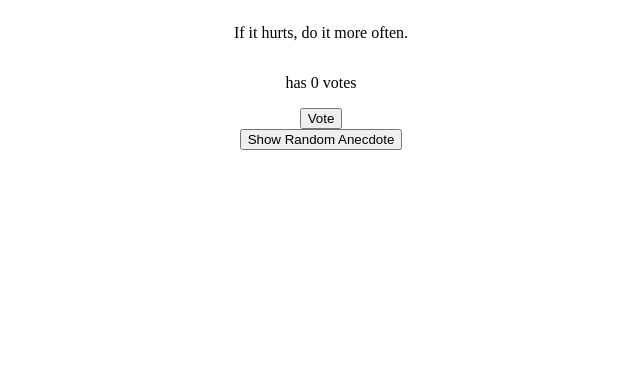
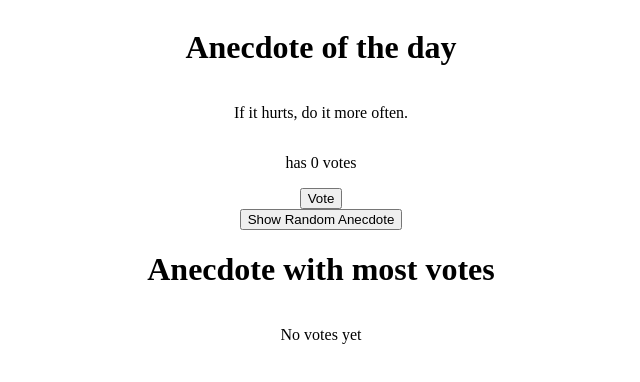
Before and after one commit to RID990908/curso_fullstack, a React (Vite) app in the folder part1/: page / in a window 1280 px wide. Shown: the top 382 px of the page, without its empty margins (319-959 px from the left). Built offline with nearby package versions, Linux system fonts and the light colour scheme.

Commit message:
anecdotes part 3

```diff
--- a/part1/src/App.jsx
+++ b/part1/src/App.jsx
@@ -23,12 +23,30 @@ const App = () => {
     copy[selected] += 1
     setVotes(copy)
   }
+
+  const getMostVotedAnecdote = () => {
+    const maxVotes = Math.max(...votes)
+    const mostVotedIndex = votes.indexOf(maxVotes)
+    return { anecdote: anecdotes[mostVotedIndex], votes: maxVotes }
+  }
+
+  const mostVoted = getMostVotedAnecdote()
   return (
     <div style={{ display: 'flex', flexDirection: 'column', alignItems: 'center' }}>
+      <h1>Anecdote of the day</h1>
       <p>{anecdotes[selected]}</p>
       <p>has {votes[selected]} votes</p>
       <button onClick={voteForAnecdote}>Vote</button>
       <button onClick={showRandomAnecdote}>Show Random Anecdote</button>
+      <h1>Anecdote with most votes</h1>
+      {mostVoted.votes > 0 ? (
+        <>
+          <p>{mostVoted.anecdote}</p>
+          <p>has {mostVoted.votes} votes</p>
+        </>
+      ) : (
+        <p>No votes yet</p>
+      )}
     </div>
   )
 }
```
